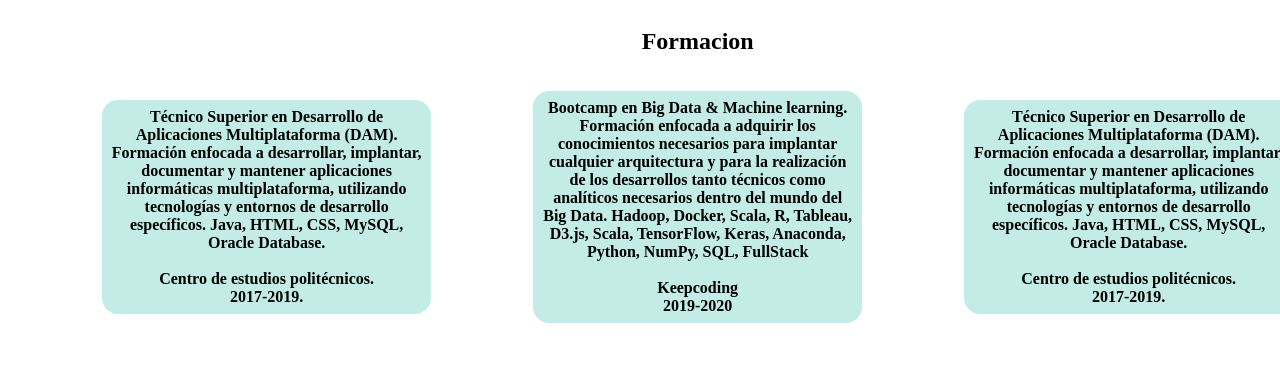
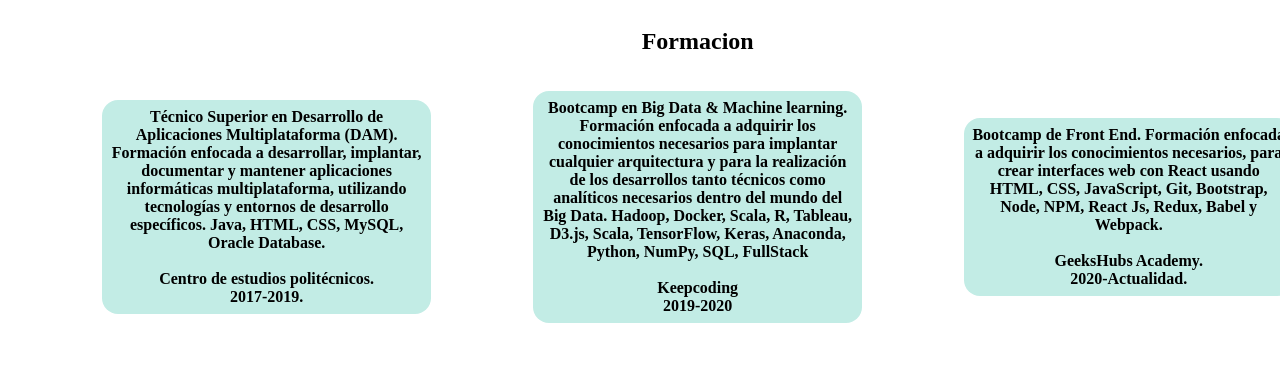
Before and after one commit to juanakan/Juan-Antonio-Roldan, a plain HTML site: page formacion.html in a window 1280 px wide. Shown: the top 368 px of the page. Drawn offline with Linux system fonts and the light colour scheme.

Commit message:
segundo commit

```diff
--- a/formacion.html
+++ b/formacion.html
@@ -17,7 +17,7 @@
             <div></div>
             <div><h4>Bootcamp en Big Data & Machine learning. Formación enfocada a adquirir los conocimientos necesarios para implantar cualquier arquitectura y para la realización de los desarrollos tanto técnicos como analíticos necesarios dentro del mundo del Big Data. Hadoop, Docker, Scala, R, Tableau, D3.js, Scala, TensorFlow, Keras, Anaconda, Python, NumPy, SQL, FullStack<br/><br/>Keepcoding<br/>2019-2020</h4></div>
             <div></div>
-            <div><h4>Técnico Superior en Desarrollo de Aplicaciones Multiplataforma (DAM). Formación enfocada a desarrollar, implantar, documentar y mantener aplicaciones informáticas multiplataforma, utilizando tecnologías y entornos de desarrollo específicos. Java, HTML, CSS, MySQL, Oracle Database.<br/><br/>Centro de estudios politécnicos.<br/> 2017-2019. </h4></div>
+            <div><h4>Bootcamp de Front End. Formación enfocada a adquirir los conocimientos necesarios, para crear interfaces web con React usando HTML, CSS, JavaScript, Git, Bootstrap, Node, NPM, React Js, Redux, Babel y Webpack.<br/><br/>GeeksHubs Academy.<br/> 2020-Actualidad. </h4></div>
             <div></div>
 		</div>
 		<div class="imagenes">
```
